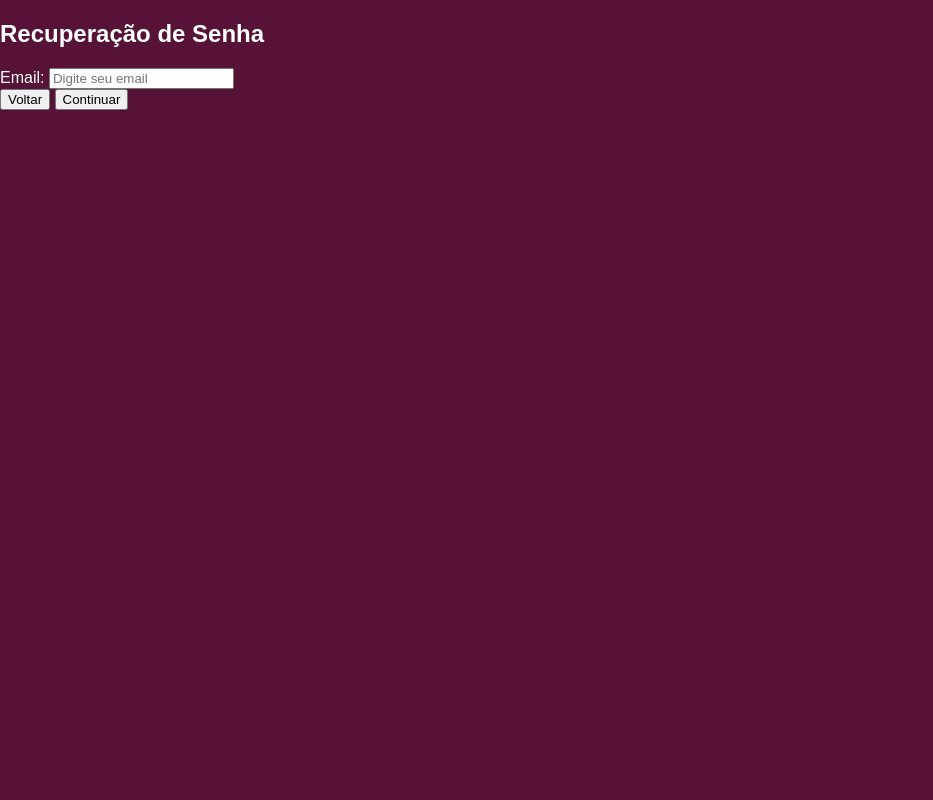
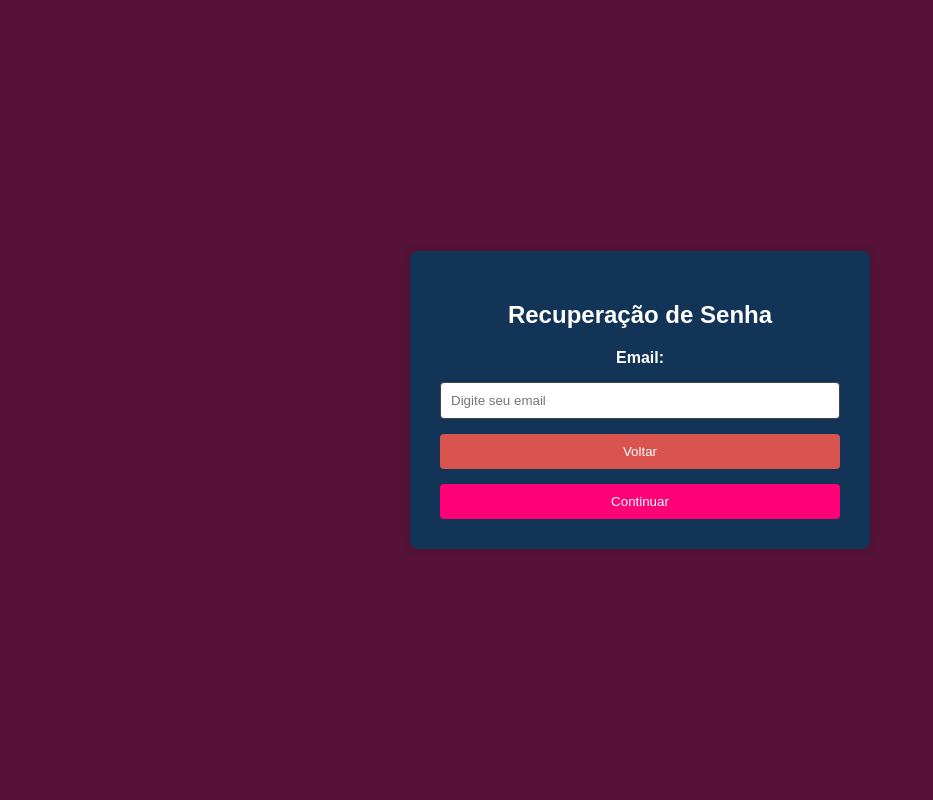
Before and after one commit to cp2-dc-info-projeto-final/breaking-4-wall, a PHP site: page /esqueceu_senha.php in a window 1280 px wide. Shown: the whole page, without its empty margins (0-933 px from the left). Run offline with PHP 8.4, Linux system fonts and the light colour scheme.

Commit message:
Update esqueceu_senha.php

```diff
--- a/src/esqueceu_senha.php
+++ b/src/esqueceu_senha.php
@@ -8,84 +8,81 @@ session_start();
     <title>Esqueci a senha | Breaking4Wall</title>
     <meta charset="utf-8">
     <style>
-        /* Estilos globais e da navbar existentes... */
-
-        /* Estilo do corpo da página com a nova cor de fundo */
         body {
-            background-color: #561237; /* Cor de fundo atualizada baseada na imagem */
+            background-color: #561237; /* Cor de fundo para o body */
             font-family: Arial, sans-serif;
-            color: #fff;
+            color: #fff; /* Cor do texto para o body */
             margin: 0;
-            padding: 0;
+            display: flex;
+            justify-content: center;
+            align-items: center;
+            height: 100vh;
         }
 
-        /* Estilo do container do formulário de cadastro */
         .container {
+            background-color: #123456; /* Cor de fundo para o container */
+            border-radius: 8px;
+            box-shadow: 0px 0px 10px rgba(0, 0, 0, 0.1);
+            padding: 30px;
             max-width: 400px;
-            margin: 50px auto;
-            padding: 20px;
-            background-color: #123456; /* Cor de fundo para o container do formulário */
-            border-radius: 8px;
-            box-shadow: 0 0 10px rgba(0, 0, 0, 0.3);
+            width: 100%;
+            text-align: center;
         }
 
-        /* Estilos para o formulário de cadastro */
-        .registration-form {
+        h2 {
+            margin-bottom: 20px;
+            color: #fff; /* Cor do texto para h2 */
+        }
+
+        form {
             display: flex;
             flex-direction: column;
             gap: 15px;
+            align-items: center;
         }
 
-        /* Estilo para os rótulos do formulário */
-        .registration-form label {
-            color: #FFFFFF; /* Cor do texto para contraste com o fundo escuro */
-            margin-bottom: 5px;
+        label {
+            color: #fff; /* Cor do texto para label */
             font-weight: bold;
         }
 
-        /* Estilo para os campos de entrada */
-        .registration-form input[type="text"],
-        .registration-form input[type="email"],
-        .registration-form input[type="password"] {
+        input[type="email"] {
+            width: 100%;
             padding: 10px;
             border-radius: 4px;
-            border: 1px solid #444; /* Cor de borda ajustada para contraste */
-            background-color: #FFF;
-            color: #000;
+            border: 1px solid #444; /* Cor da borda para campos de entrada */
+            background-color: #FFF; /* Cor de fundo para campos de entrada */
+            color: #000; /* Cor do texto para campos de entrada */
+            box-sizing: border-box;
         }
 
-        /* Estilo para o botão de cadastro */
-        .custom-button {
-            background-color: rgb(255, 0, 119); /* Cor que complementa a navbar */
-            color: #FFF;
+        button {
+            background-color: #FF0077; /* Cor de fundo para botões */
+            color: #fff; /* Cor do texto para botões */
             padding: 10px 20px;
             border: none;
             border-radius: 4px;
             cursor: pointer;
             transition: background-color 0.3s ease;
+            text-decoration: none;
+            width: 100%;
         }
 
-        .custom-button:hover {
-            background-color: #ff3399; /* Tom mais escuro da cor do botão */
+        button:hover {
+            background-color: #CC0066; /* Cor de fundo alterada no hover do botão */
         }
 
-        /* Estilo para o link de redefinição de senha */
-        .registration-form p a {
-            color: #99ccff;
+        button[type="button"] {
+            background-color: #d9534f;
         }
 
-        .registration-form p a:hover {
-            color: #FFF;
-            text-decoration: underline;
-        }
-
-        /* Mensagem de feedback após o cadastro */
-        .registration-form p {
-            color: #FFF;
+        button[type="button"]:hover {
+            background-color: #c9302c;
         }
     </style>
 </head>
 <body>
+    <div class="container">
         <h2>Recuperação de Senha</h2>
         <?php
             if (isset($_SESSION['msg_rec'])) {
@@ -97,9 +94,9 @@ session_start();
             <input type="hidden" name="operacao" value="enviar-email">
             <label for="email">Email:</label>
             <input type="email" id="email" name="email" placeholder="Digite seu email" required>
-        <br>
             <button type="button" onclick="location.href='login.php'">Voltar</button>
             <button type="submit">Continuar</button>
         </form>
+    </div>
 </body>
 </html>
```
Lines whose indentation alone changed are shown as unchanged.
